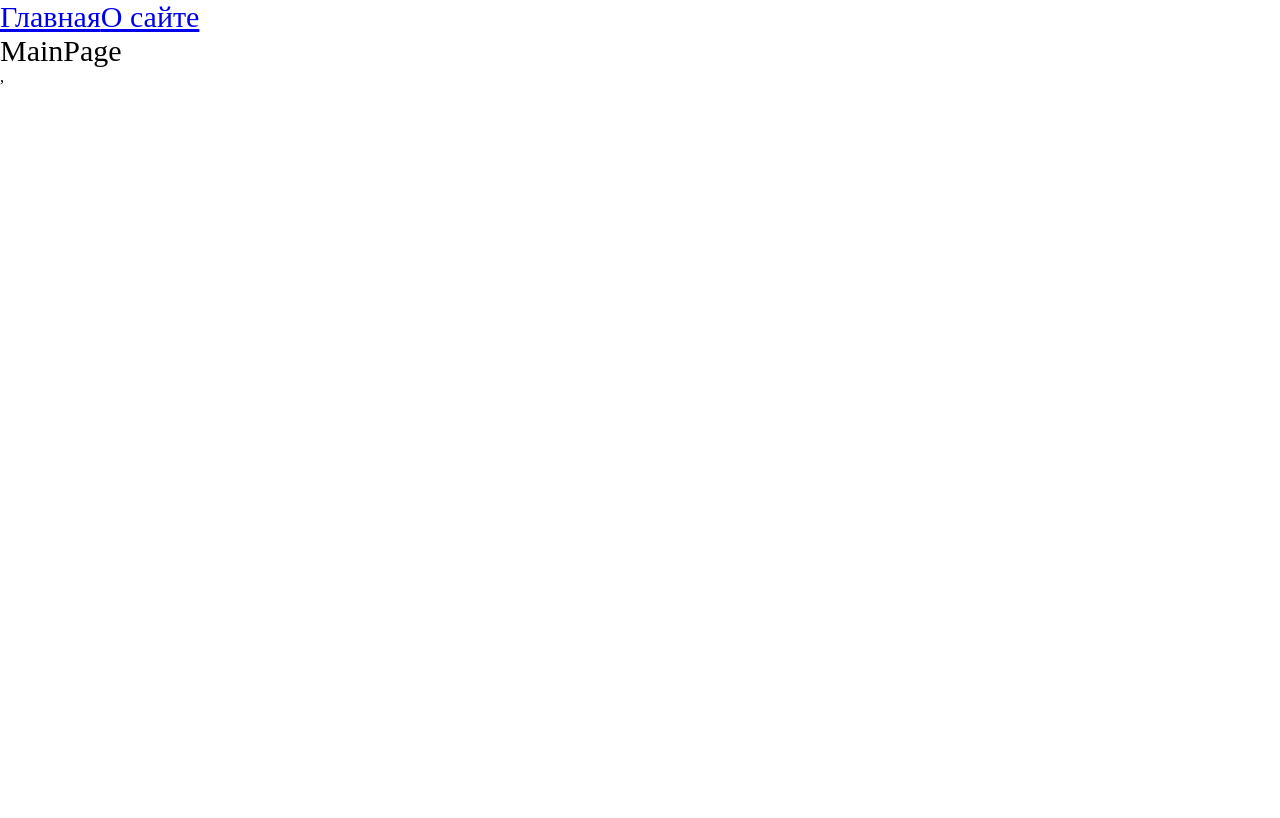
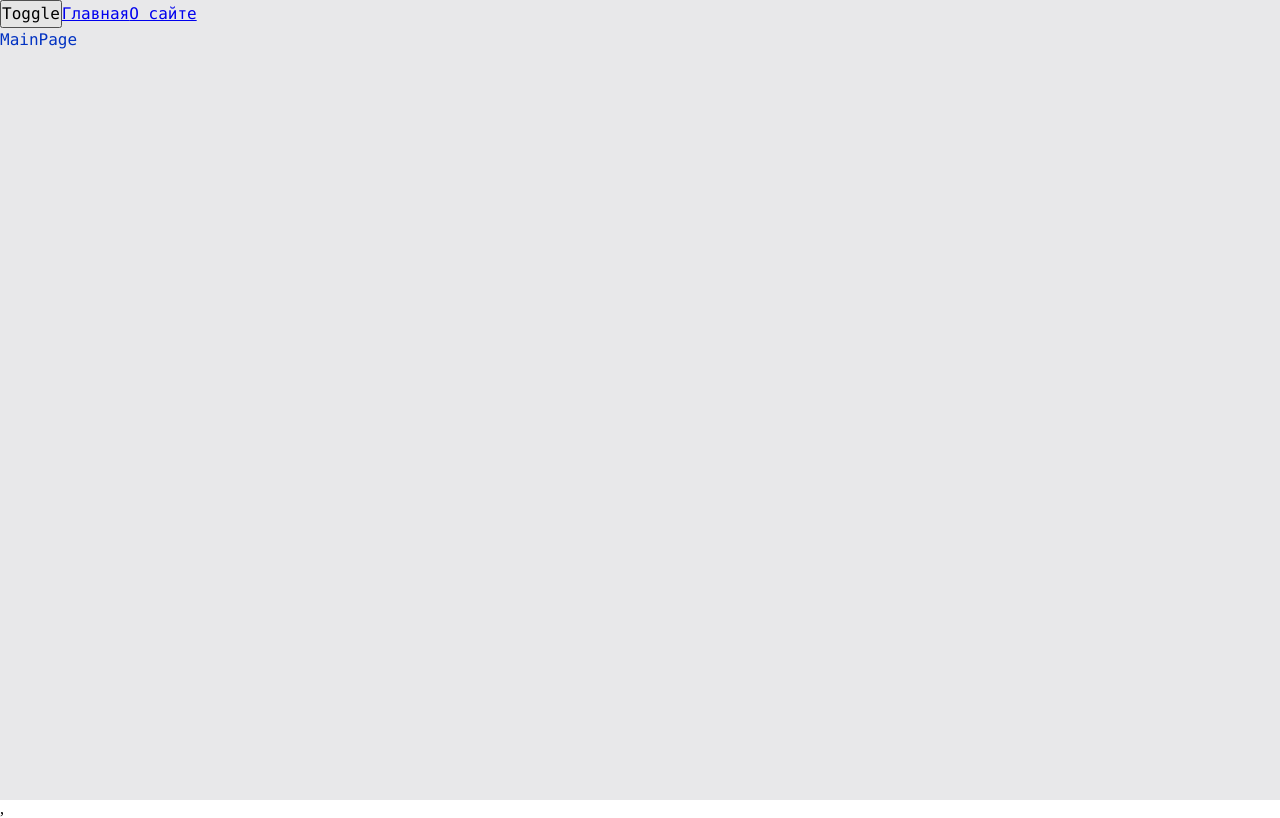
Before and after one commit to damaloonazhret/ReactFrontend, a React app: page / in a window 1280 px wide. Built offline with nearby package versions, Linux system fonts and the light colour scheme.

Commit message:
7: themes, global styles, hook useTheme

```diff
--- a/src/App.tsx
+++ b/src/App.tsx
@@ -1,12 +1,17 @@
 import React, {Suspense} from 'react';
-import './index.scss'
+import './styles/index.scss'
 import {Link, Route, Routes} from 'react-router-dom';
 import {AboutPageAsync} from "./pages/MainPage/AboutPage/AboutPage.async";
 import {MainPageAsync} from "./pages/MainPage/MainPage/MainPage.async";
+import {useTheme} from "./theme/useTheme";
+
+
 
 const App = () => {
+    const {theme, toggleTheme} = useTheme();
     return (
-        <div className='app'>
+        <div className={`app ${theme}`}>
+            <button onClick={toggleTheme}>Toggle</button>
             <Link to={'/'}>Главная</Link>
             <Link to={'/about'}>О сайте</Link>
             <Suspense fallback={<div>Loading...</div>}>
--- a/src/index.scss
+++ /dev/null
@@ -1,9 +0,0 @@
-* {
-  margin: 0;
-  padding: 0;
-  box-sizing: border-box;
-}
-
-.app {
-  font-size: 30px;
-}
--- a/src/index.tsx
+++ b/src/index.tsx
@@ -1,10 +1,13 @@
 import {render} from "react-dom";
 import App from "./App";
 import {BrowserRouter} from "react-router-dom";
+import ThemeProvider from "./theme/ThemeProvider";
 
 render(
     <BrowserRouter>
-        <App/>,
+        <ThemeProvider>
+            <App/>,
+        </ThemeProvider>
     </BrowserRouter>,
-document.getElementById('root')
+    document.getElementById('root')
 )
--- /dev/null
+++ b/src/styles/index.scss
@@ -0,0 +1,13 @@
+@import 'reset';
+@import 'variables/global';
+@import 'themes/normal';
+@import 'themes/dark';
+
+.app {
+  font: var(--font-m);
+
+  background: var(--bg-color);
+  color: var(--primary-color);
+
+  min-height: 100vh;
+}
--- /dev/null
+++ b/src/styles/reset.scss
@@ -0,0 +1,10 @@
+* {
+  margin: 0;
+  padding: 0;
+  box-sizing: border-box;
+}
+
+input, button, textarea, select {
+  margin: 0;
+  font: inherit;
+}
--- /dev/null
+++ b/src/styles/themes/dark.scss
@@ -0,0 +1,6 @@
+.app.dark {
+  --bg-color: #090949;
+
+  --primary-color: #049604;
+  --secondary-color: #04ff04;
+}
--- /dev/null
+++ b/src/styles/themes/normal.scss
@@ -0,0 +1,6 @@
+:root {
+  --bg-color: #e8e8ea;
+
+  --primary-color: #0232c2;
+  --secondary-color: #0449e0;
+}
--- /dev/null
+++ b/src/styles/variables/global.scss
@@ -0,0 +1,11 @@
+:root {
+  --font-family-main: Consolas, "Times New Roman", Serif;
+
+  --font-size-m: 16px;
+  --font-line-m: 24px;
+  --font-m: var(--font-size-m) / var(--font-line-m) var(--font-family-main);
+
+  --font-size-l: 24px;
+  --font-line-l: 32px;
+  --font-l: var(--font-size-l) / var(--font-line-l) var(--font-family-main);
+}
--- /dev/null
+++ b/src/theme/ThemeContext.ts
@@ -0,0 +1,15 @@
+import {createContext} from "react";
+
+export enum Theme {
+    LIGHT = 'light',
+    DARK = 'dark',
+}
+
+export interface ThemeContextProps {
+    theme?: Theme;
+    setTheme?: (theme: Theme) => void;
+}
+
+export const ThemeContext = createContext<ThemeContextProps>({})
+
+export const LOCAL_STORAGE_THEME_KEY = 'theme';
--- /dev/null
+++ b/src/theme/ThemeProvider.tsx
@@ -0,0 +1,23 @@
+import React, {FC, PropsWithChildren, useMemo, useState} from 'react';
+import {LOCAL_STORAGE_THEME_KEY, Theme, ThemeContext} from "./ThemeContext";
+
+const defaultTheme = localStorage.getItem(LOCAL_STORAGE_THEME_KEY) as Theme || Theme.LIGHT;
+
+export type ReactFC<Props extends Record<PropertyKey, unknown> = {}> = FC<PropsWithChildren<Props>>;
+
+const ThemeProvider: ReactFC = ({children}) => {
+    const [theme, setTheme] = useState<Theme>(defaultTheme);
+
+
+    const defaultProps = useMemo(() => ({
+        theme: theme,
+        setTheme: setTheme,
+    }), [theme])
+    return (
+        <ThemeContext.Provider value={defaultProps}>
+            {children}
+        </ThemeContext.Provider>
+    );
+};
+
+export default ThemeProvider;
--- /dev/null
+++ b/src/theme/useTheme.ts
@@ -0,0 +1,21 @@
+import {LOCAL_STORAGE_THEME_KEY, Theme, ThemeContext} from "./ThemeContext";
+import {useContext} from "react";
+
+interface UserThemeResult {
+    toggleTheme: () => void;
+    theme: Theme;
+}
+export function useTheme(): UserThemeResult {
+    const {theme, setTheme} = useContext(ThemeContext)
+
+    const toggleTheme = () => {
+        const newTheme = theme === Theme.DARK ? Theme.LIGHT : Theme.DARK;
+        setTheme(newTheme);
+        localStorage.setItem(LOCAL_STORAGE_THEME_KEY, newTheme);
+    }
+
+    return {
+        theme,
+        toggleTheme
+    }
+}
```
